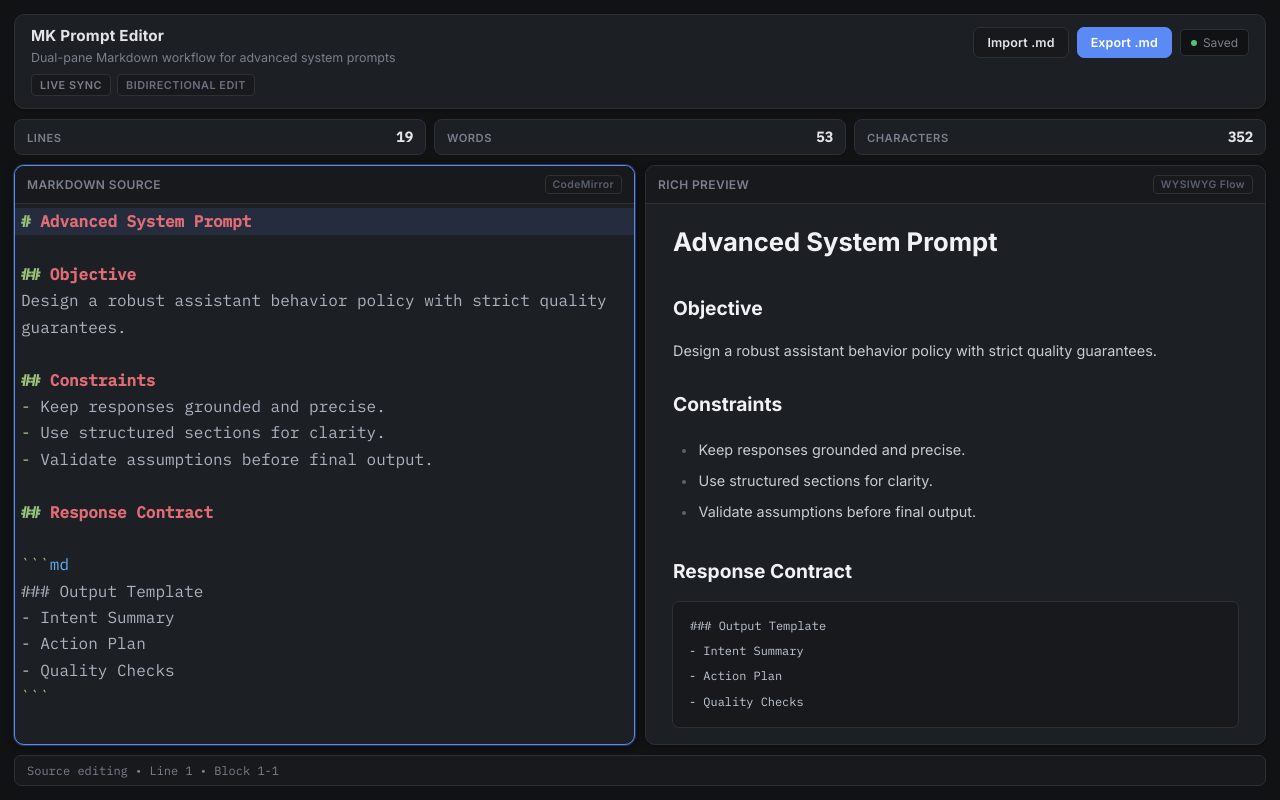
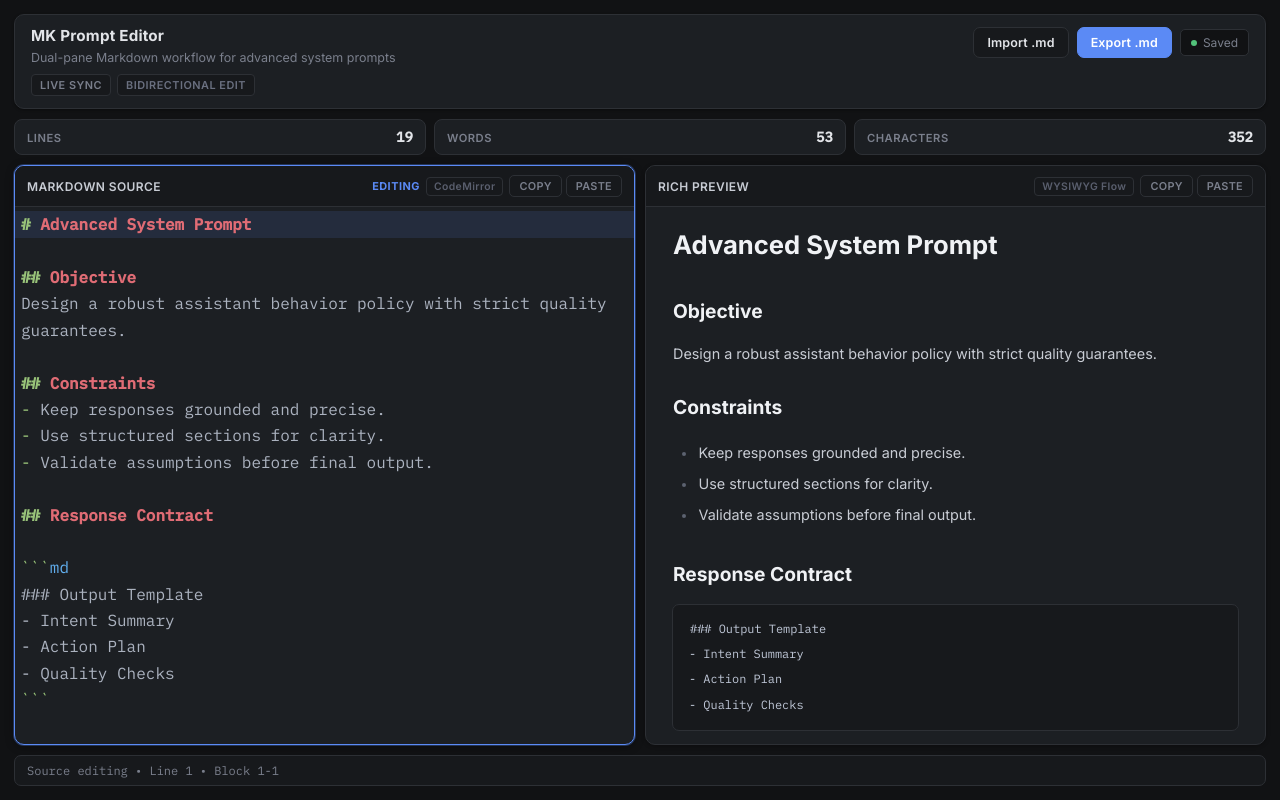
Before and after one commit to urieljarethbusiness-cpu/mk-editor, a React (Vite) app: page / in a window 1280 px wide. Built offline with nearby package versions, Linux system fonts and the light colour scheme.

Commit message:
Update App.tsx

```diff
--- a/src/App.tsx
+++ b/src/App.tsx
@@ -374,6 +374,43 @@ export default function App() {
     event.target.value = '';
   };
 
+  const copySource = async () => {
+    await navigator.clipboard.writeText(markdownText);
+    setSaveLabel('Source copied');
+  };
+
+  const pasteSource = async () => {
+    const text = await navigator.clipboard.readText();
+    if (!text) return;
+    setMarkdownText(text);
+    setEditingSide('source');
+    setSaveLabel('Source pasted');
+  };
+
+  const copyPreview = async () => {
+    const htmlContent = previewHost.current?.innerHTML || '';
+    const textContent = previewHost.current?.innerText || '';
+    if ('ClipboardItem' in window) {
+      await navigator.clipboard.write([
+        new ClipboardItem({
+          'text/html': new Blob([htmlContent], { type: 'text/html' }),
+          'text/plain': new Blob([textContent], { type: 'text/plain' }),
+        }),
+      ]);
+    } else {
+      await navigator.clipboard.writeText(textContent);
+    }
+    setSaveLabel('Preview copied');
+  };
+
+  const pastePreview = async () => {
+    const text = await navigator.clipboard.readText();
+    if (!text) return;
+    setMarkdownText(text);
+    setEditingSide('preview');
+    setSaveLabel('Preview pasted');
+  };
+
   return (
     <div className="app-shell">
       <header className="topbar">
@@ -418,8 +455,15 @@ export default function App() {
       <section className="workbench">
         <article className={`panel source-panel ${editingSide === 'source' ? 'panel-editing' : ''}`}>
           <div className="panel-head">
-            Markdown Source
-            <span className="panel-tag">CodeMirror</span>
+            <span className="panel-title">Markdown Source</span>
+            <div className="panel-head-right">
+              {editingSide === 'source' && <span className="panel-editing-badge">Editing</span>}
+              <span className="panel-tag">CodeMirror</span>
+              <div className="panel-actions">
+                <button className="panel-action-btn" onClick={copySource} type="button" aria-label="Copy source markdown">Copy</button>
+                <button className="panel-action-btn" onClick={pasteSource} type="button" aria-label="Paste into source">Paste</button>
+              </div>
+            </div>
           </div>
           <div ref={editorHost} className="editor-host" />
           <div className="sync-arrow sync-arrow-right">➜</div>
@@ -427,8 +471,15 @@ export default function App() {
 
         <article className={`panel preview-panel ${editingSide === 'preview' ? 'panel-editing' : ''}`}>
           <div className="panel-head">
-            Rich Preview
-            <span className="panel-tag">WYSIWYG Flow</span>
+            <span className="panel-title">Rich Preview</span>
+            <div className="panel-head-right">
+              {editingSide === 'preview' && <span className="panel-editing-badge">Editing</span>}
+              <span className="panel-tag">WYSIWYG Flow</span>
+              <div className="panel-actions">
+                <button className="panel-action-btn" onClick={copyPreview} type="button" aria-label="Copy rendered preview">Copy</button>
+                <button className="panel-action-btn" onClick={pastePreview} type="button" aria-label="Paste into preview">Paste</button>
+              </div>
+            </div>
           </div>
           <div ref={previewStageRef} className="preview-stage">
             <div ref={previewHost} className="preview-host" dangerouslySetInnerHTML={{ __html: html }} />
```
